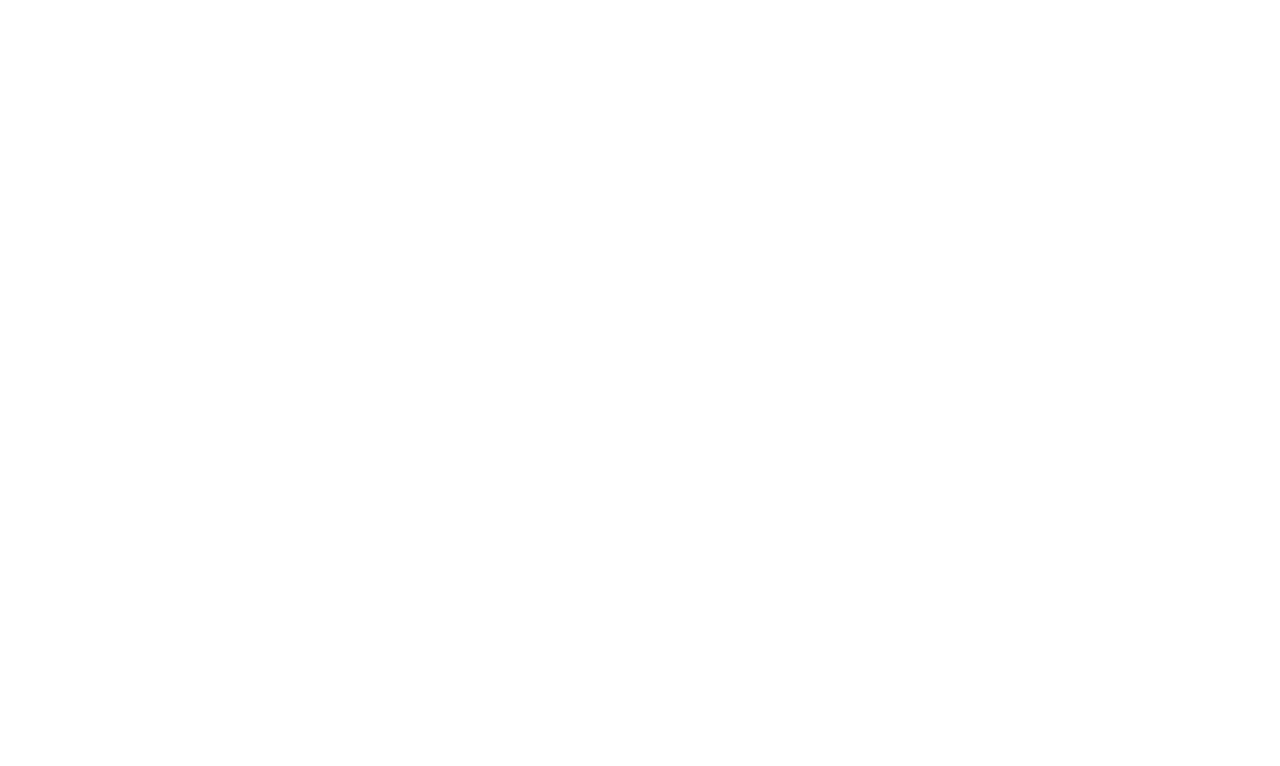
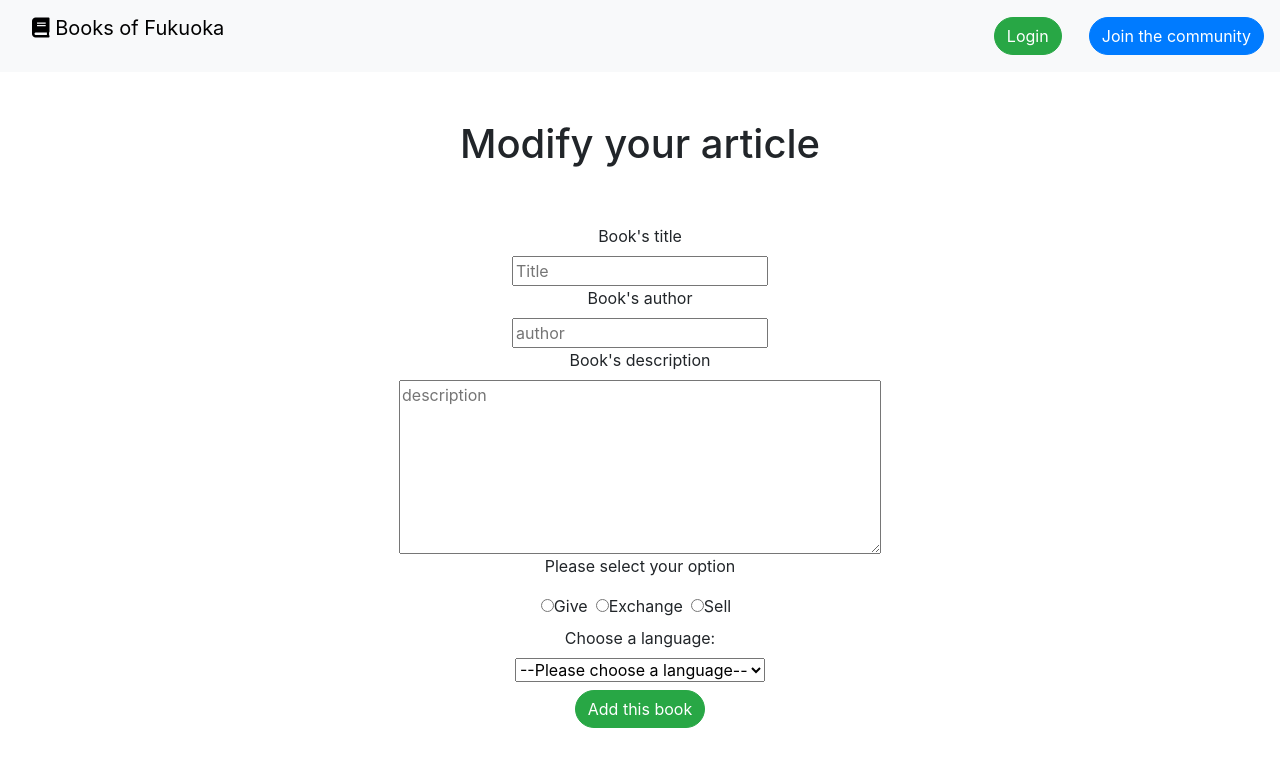
Before and after one commit to adriben/fukubook, a Vue app in the folder client/: page /modif in a window 1280 px wide. Before the commit this address had no page. Shown: the top 766 px of the page. Built offline with nearby package versions, Linux system fonts and the light colour scheme.

Commit message:
ajout de la route pour modifier les articles

```diff
--- a/client/src/router/index.js
+++ b/client/src/router/index.js
@@ -3,6 +3,7 @@ import Home from "../views/Home.vue";
 import SignIn from "../views/SignIn.vue";
 import Login from "../views/Login.vue";
 import AddBook from "../views/AddBook.vue";
+import Modification from "../views/Modification.vue";
 
 const routes = [
   {
@@ -25,6 +26,11 @@ const routes = [
     name: "AddBook",
     component: AddBook,
   },
+  {
+    path: "/modif",
+    name: "Modification",
+    component: Modification,
+  },
 ];
 
 const router = createRouter({
--- a/client/src/views/Home.vue
+++ b/client/src/views/Home.vue
@@ -34,6 +34,16 @@
                 </div>
                 <div>
                   {{ book.lang }}
+                </div>
+                <div>
+                  <router-link to="/modif">
+                    <button
+                      class="btn btn-primary"
+                      v-if="this.$store.state.user.userId === book.userId"
+                    >
+                      Modify
+                    </button>
+                  </router-link>
                 </div>
               </div>
             </div>
--- /dev/null
+++ b/client/src/views/Modification.vue
@@ -0,0 +1,123 @@
+<template>
+  <div>
+    <TheHeader />
+    <div>
+      <h1 class="text-center p-5">Modify your article</h1>
+      <form action="" class="form">
+        <label for="title">Book's title</label>
+        <input
+          type="text"
+          placeholder="Title"
+          v-model="title"
+          name="title"
+          id="title"
+          required
+        />
+        <label for="author">Book's author</label>
+        <input
+          type="text"
+          placeholder="author"
+          v-model="author"
+          name="author"
+          id="author"
+          required
+        />
+        <label for="author">Book's description</label>
+        <textarea
+          rows="7"
+          cols="45"
+          placeholder="description"
+          v-model="description"
+          name="description"
+          id="description"
+          required
+        />
+        <div class="container text-center radio">
+          <p>Please select your option</p>
+          <input
+            type="radio"
+            id="give"
+            name="option"
+            value="Give"
+            v-model="option"
+          />
+          <label for="give" class="pr-2">Give</label>
+          <input
+            type="radio"
+            id="exchange"
+            name="option"
+            value="Exchange"
+            v-model="option"
+          />
+          <label for="Exchange" class="pr-2">Exchange</label>
+          <input
+            type="radio"
+            id="sell"
+            name="option"
+            value="Sell"
+            v-model="option"
+          />
+          <label for="sell" class="pr-2">Sell</label>
+        </div>
+        <label for="pet-select">Choose a language:</label>
+
+        <select name="lang" id="lang-select" v-model="lang">
+          <option value="">--Please choose a language--</option>
+          <option value="English">English</option>
+          <option value="French">French</option>
+          <option value="Japanese">Japanese</option>
+          <option value="Spanish">Spanish</option>
+          <option value="Portuguese">Portuguese</option>
+          <option value="Other">Other</option>
+        </select>
+
+        <button class="btn btn-success mt-2" @click="addBook">
+          Add this book
+        </button>
+      </form>
+    </div>
+  </div>
+</template>
+
+<script>
+import TheHeader from "../components/TheHeader.vue";
+
+export default {
+  name: "SignIn",
+  components: {
+    TheHeader,
+  },
+  data() {
+    return {
+      title: "",
+      author: "",
+      description: "",
+      option: "",
+      userId: this.$store.state.user.userId,
+      lang: "",
+    };
+  },
+  methods: {
+    addBook: async function (event) {
+      event.preventDefault();
+      console.log(this.option);
+      this.$store.dispatch("createBook", {
+        title: this.title,
+        author: this.author,
+        description: this.description,
+        option: this.option,
+        userId: this.userId,
+        lang: this.lang,
+      });
+    },
+  },
+};
+</script>
+<style lang="scss">
+.form {
+  display: flex;
+  flex-direction: column;
+  justify-content: center;
+  align-items: center;
+}
+</style>
```
